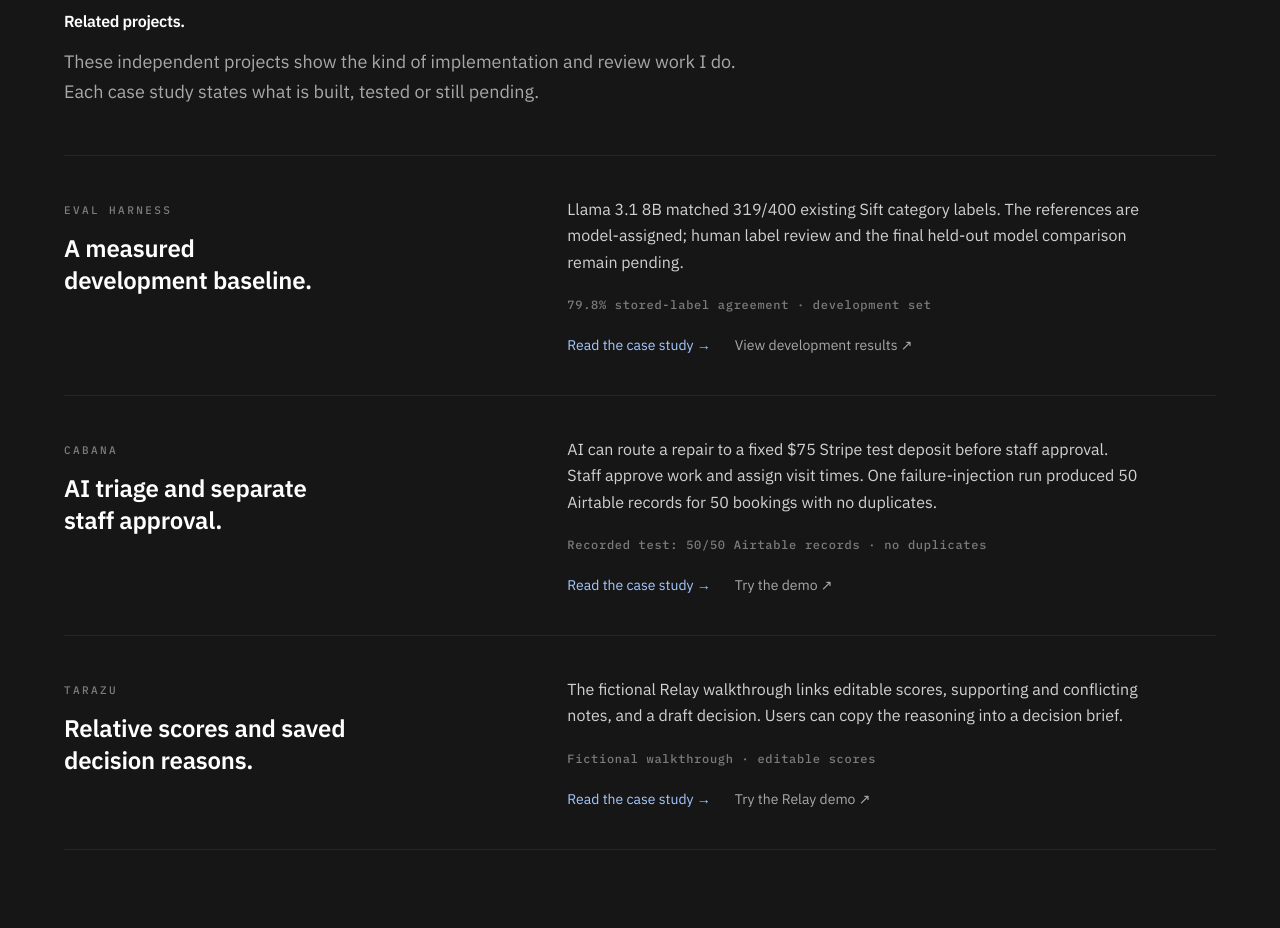
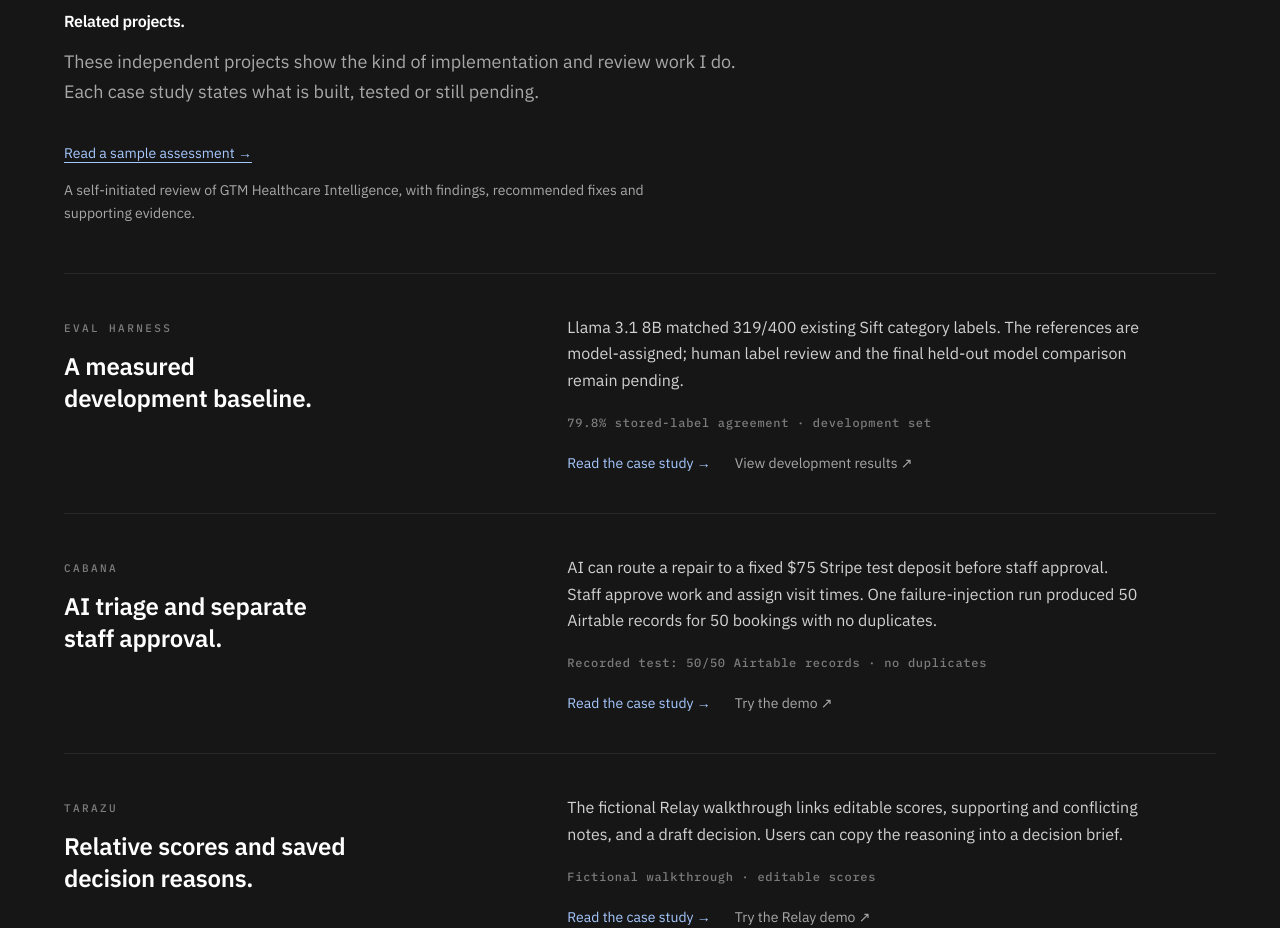
Before and after one commit to kristenmartino/portfolio-v2, a Next.js app: page /work-with-me in a window 1280 px wide. Shown: the part 2720-3648 px from the top of the page. Built offline with nearby package versions, Linux system fonts and the light colour scheme.

Commit message:
Link the GTM assessment from portfolio pages

```diff
--- a/src/app/work-with-me/page.tsx
+++ b/src/app/work-with-me/page.tsx
@@ -102,6 +102,17 @@ export default function WorkWithMe() {
             <p className="mt-4 text-base md:text-lg leading-relaxed text-[var(--color-graphite-40)]">
               {proofSub}
             </p>
+            <div className="mt-6">
+              <Link
+                href="/work-with-me/sample-assessment"
+                className="inline-flex min-h-11 items-center text-sm text-[var(--color-signal-blue-soft)] underline underline-offset-4 hover:text-[var(--color-bone)] transition-colors focus-visible:outline-2 focus-visible:outline-offset-4 focus-visible:outline-[var(--color-signal-blue-soft)]"
+              >
+                Read a sample assessment →
+              </Link>
+              <p className="mt-1 text-sm leading-relaxed text-[var(--color-graphite-40)]">
+                A self-initiated review of GTM Healthcare Intelligence, with findings, recommended fixes and supporting evidence.
+              </p>
+            </div>
           </div>
 
           <ul className="mt-12 border-t border-[var(--color-graphite-90)]">
--- a/src/content/work/gtm-healthcare.mdx
+++ b/src/content/work/gtm-healthcare.mdx
@@ -59,6 +59,8 @@ AskGTM and AskPractice use Claude to interpret supported questions into tool inp
 
 Question interpretation can still be wrong. Unsupported measures, scopes or missing denominators can require clarification. These tools do not query a live CRM, warehouse or SQL connection.
 
+Read the [sample assessment](/work-with-me/sample-assessment) for findings, recommended fixes and supporting evidence.
+
 ## Keep the demonstrations separate
 
 PracticeFlow uses synthetic peer cohorts. The GTM version of SpecialtyPulse uses hand-set procedure series. The [SpecialtyPulse Pipeline case study](/work/specialtypulse-pipeline) covers a separate Spark pipeline and dashboard; its tables do not feed this GTM example.
```
